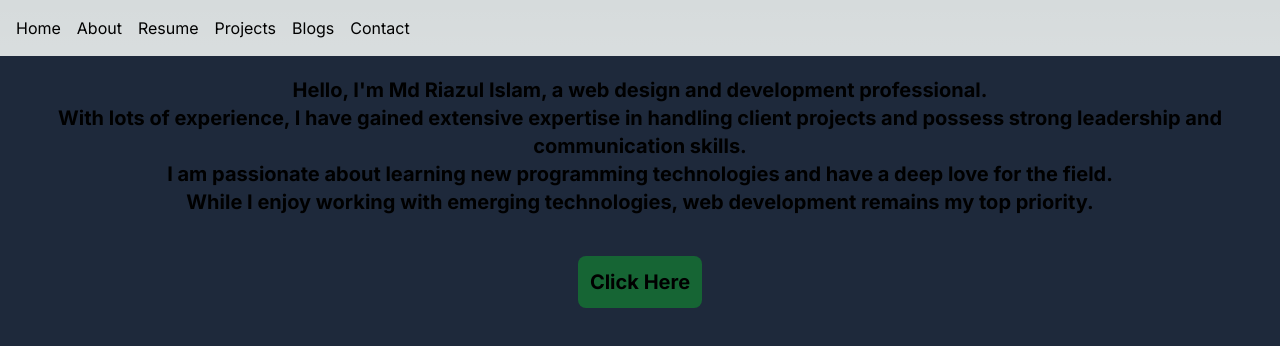
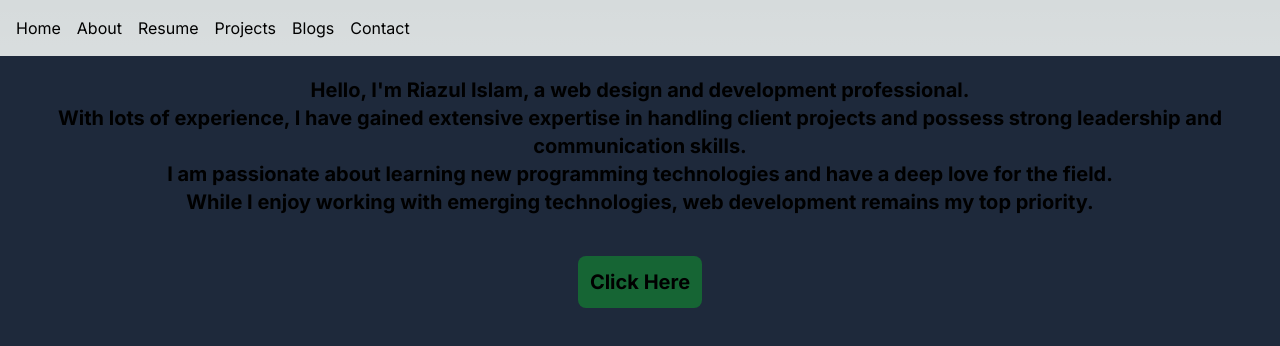
Before and after one commit to devriazul/portfolio-next-js, a Next.js app: page /about in a window 1280 px wide. Shown: the top 346 px of the page. Built offline with nearby package versions, Linux system fonts and the light colour scheme.

Commit message:
issues fixed

```diff
--- a/app/about/page.js
+++ b/app/about/page.js
@@ -7,7 +7,7 @@ export default function About() {
     <div className="h-screen w-screen bg-slate-800 pt-5">
 
       <p className="m-auto text-xl font-bold text-center">
-        Hello, I'm Md Riazul Islam, a web design and development professional.
+        Hello, I'm Riazul Islam, a web design and development professional.
         <br />
         With lots of experience, I have gained extensive expertise in handling client projects and possess strong leadership and communication skills.
         <br />
```
